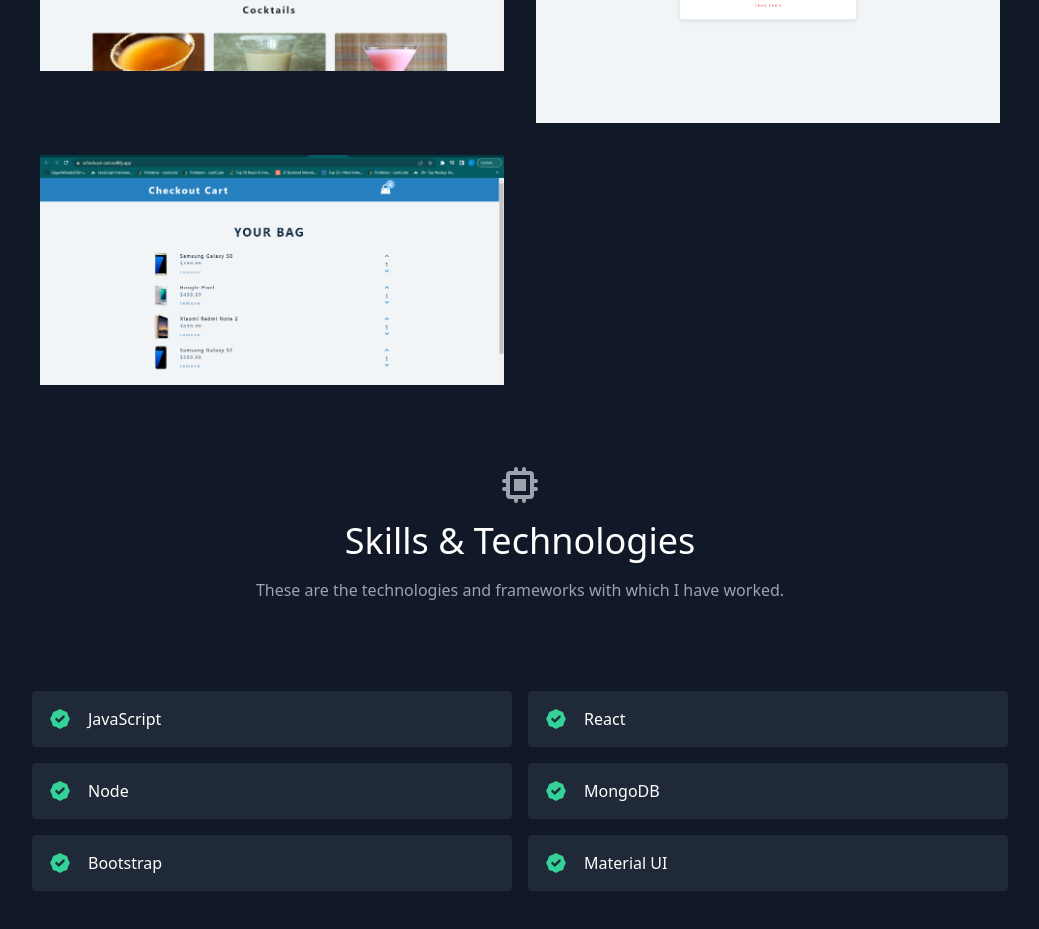
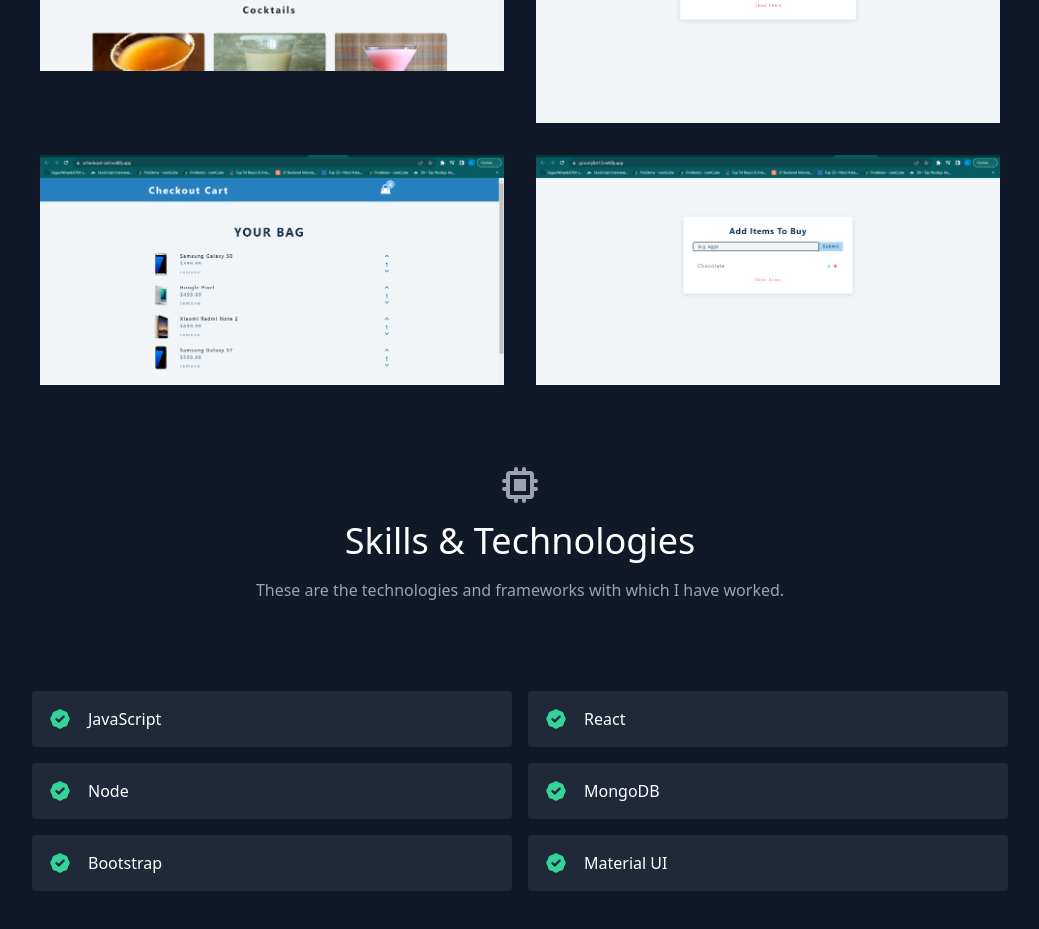
Before and after one commit to rishabsah13/portfolio, a React (Create React App) app: page / in a window 1280 px wide. Shown: the part 1220-2149 px from the top of the page, without its empty margins (120-1159 px from the left). Built offline with nearby package versions, Linux system fonts and the light colour scheme.

Commit message:
Update data.js

```diff
--- a/src/data.js
+++ b/src/data.js
@@ -39,6 +39,14 @@ export const projects = [
     image: "./cart.png",
     link: "https://xcheckout-cart.netlify.app/",
   },
+    {
+    title: "MERN Todo App",
+    subtitle: "CRUD App",
+    description:
+      "This app has been made with react as frontend using redux toolkit,nodejs as backend and mongoDB as database.",
+    image: "./todo.png",
+    link: "https://todortk-zuew4leo7-rishabsah13.vercel.app/",
+  },
 ];
 
 export const skills = [
```
